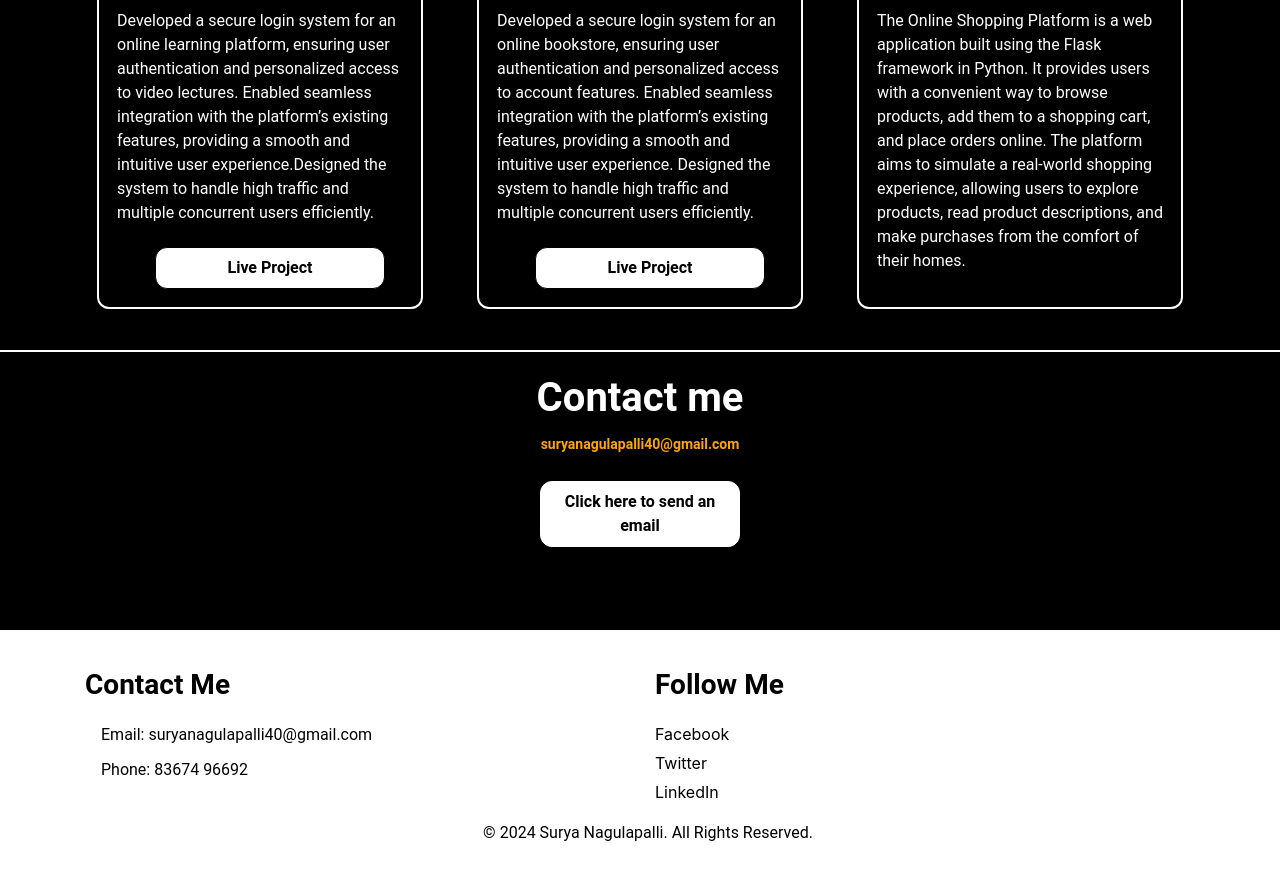
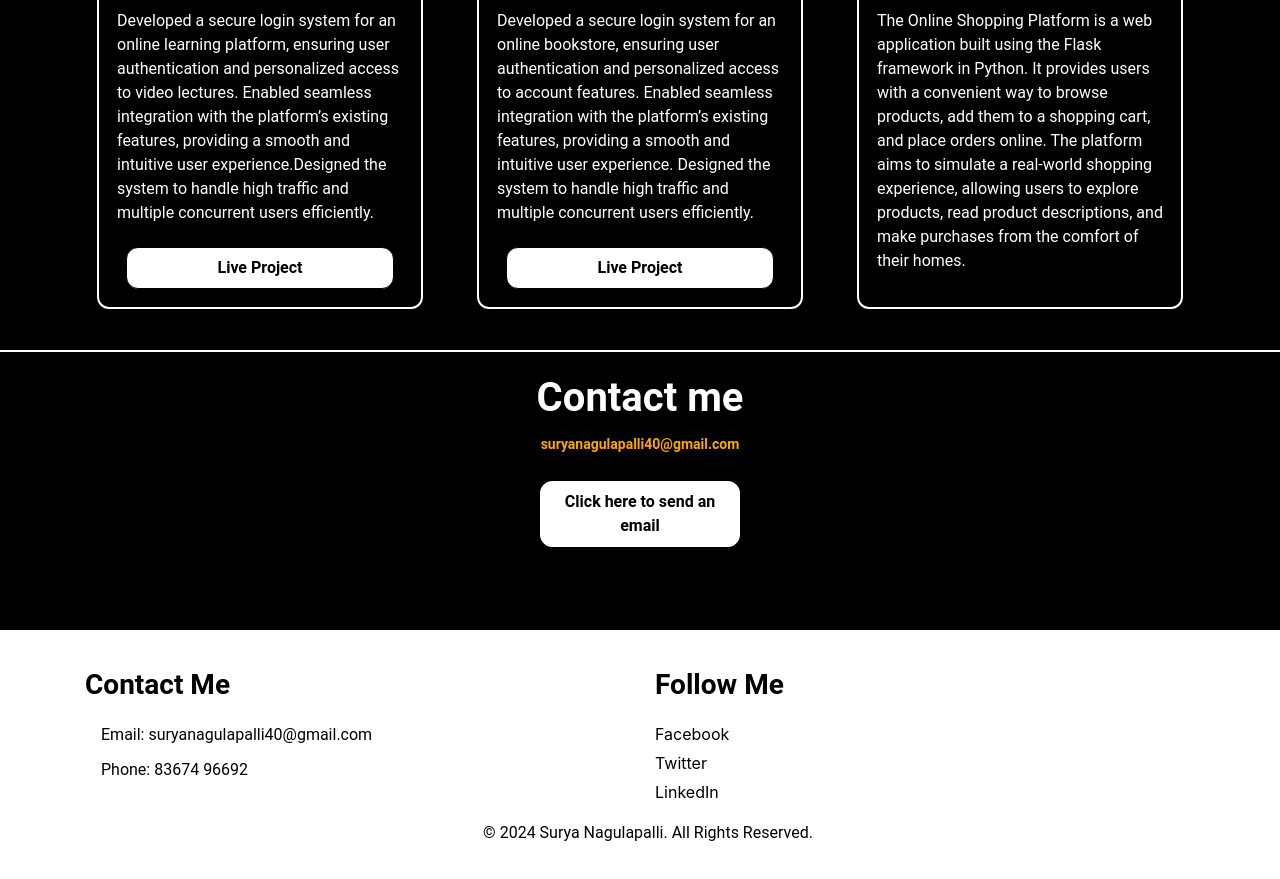
Before and after one commit to SuryaNagulapalli/Myportfolio-, a plain HTML site: page index.html in a window 1280 px wide. Shown: the part 2048-2927 px from the top of the page. Drawn offline with nearby package versions, Linux system fonts and the light colour scheme.

Commit message:
Update index.html

```diff
--- a/index.html
+++ b/index.html
@@ -152,7 +152,7 @@
                         <h3>Online Learning Platform</h3>
                         <p class="project-content">
                         Developed a secure login system for an online learning platform, ensuring user authentication and personalized access to video lectures. Enabled seamless integration with the platform’s existing features, providing a smooth and intuitive user experience.Designed the system to handle high traffic and multiple concurrent users efficiently.</p>
-                        <center><a href="https://onlinelearningplatform-t106.onrender.com"><button class="button">Live Project</button></a></center>
+                        <center><a href="https://onlinelearningplatform-t106.onrender.com"><button class="button-live">Live Project</button></a></center>
                     </div>
                 </div>
 
@@ -162,7 +162,7 @@
                         <h3>Online Bookstore website</h3>
                         <p class="project-content">
                         Developed a secure login system for an online bookstore, ensuring user authentication and personalized access to account features. Enabled seamless integration with the platform’s existing features, providing a smooth and intuitive user experience. Designed the system to handle high traffic and multiple concurrent users efficiently.</p>
-                        <center><a href=""><button class="button">Live Project</button></a></center>
+                        <center><a href=""><button class="button-live">Live Project</button></a></center>
                     </div>
                 </div>
 
```
